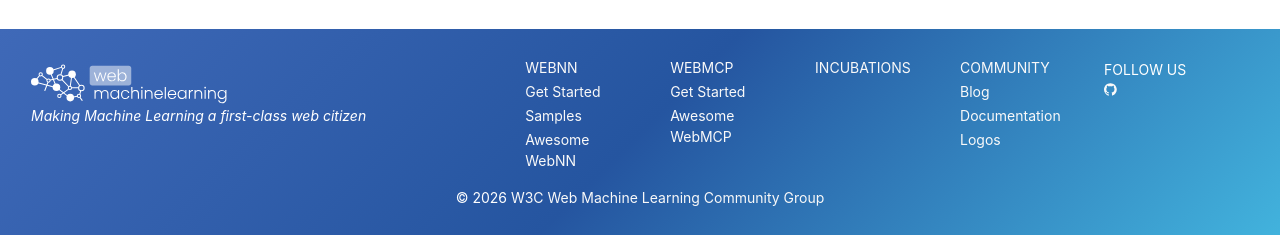
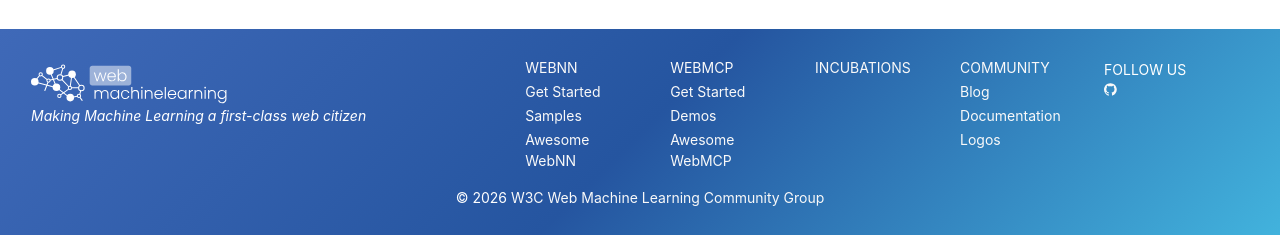
Before and after one commit to webmachinelearning/webmachinelearning.github.io, a Jekyll site: the page built from index.md, in a window 1280 px wide. Shown: the part 799-1034 px from the top of the page. Built offline with Jekyll 4.4.1, drawn with Linux system fonts in a browser that asks for light colours.

Commit message:
Add WebMCP Demos link to footer navigation

```diff
--- a/_includes/footer.html
+++ b/_includes/footer.html
@@ -23,6 +23,7 @@
           <ul>
             <li><a class="footer_link underline up" href="{{ 'webmcp-intro' | relative_url }}">WebMCP</a></li>
             <li><a class="footer_link underline" href="https://github.com/webmachinelearning/awesome-webmcp#try-out-webmcp">Get Started</a></li>
+            <li><a class="footer_link underline" href="https://github.com/webmachinelearning/awesome-webmcp#demos">Demos</a></li>
             <li><a class="footer_link underline" href="https://github.com/webmachinelearning/awesome-webmcp">Awesome WebMCP</a></li>
           </ul>
           <ul>
```
